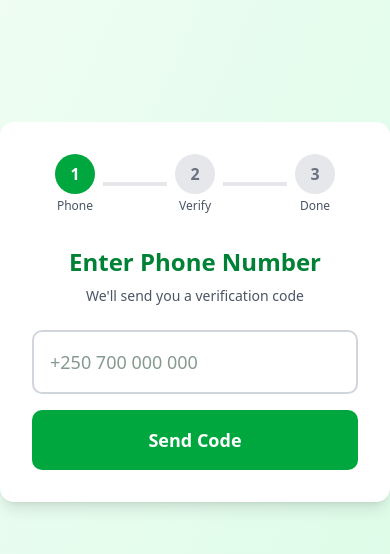
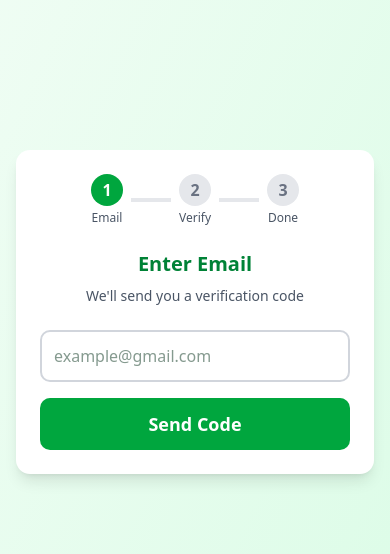
Before and after one commit to SheCanCODE-Capstone-Projects/Greenex_fe, a Next.js app: page /pages/otp in a window 390 px wide. Shown: the part 110-664 px from the top of the page. Built offline with nearby package versions, Linux system fonts and the light colour scheme.

Commit message:
Changed the otp send logic from telephone number to gmail

```diff
--- a/src/app/pages/otp/page.tsx
+++ b/src/app/pages/otp/page.tsx
@@ -1,39 +1,46 @@
 "use client";
 
-import { useState } from "react";
+import { useState, useRef, useEffect } from "react";
 
 export default function OTPPage() {
-  const [step, setStep] = useState(1); // 1: Phone, 2: OTP, 3: Success
-  const [phone, setPhone] = useState("");
+  const [step, setStep] = useState(1);
+  const [email, setEmail] = useState("");
   const [otp, setOtp] = useState(["", "", "", "", "", ""]);
   const [loading, setLoading] = useState(false);
+  const inputRefs = useRef<(HTMLInputElement | null)[]>([]);
 
   const handleDigitInput = (index: number, value: string) => {
     if (!/^\d*$/.test(value)) return;
     const newOtp = [...otp];
     newOtp[index] = value.slice(-1);
     setOtp(newOtp);
+
+    // Auto-focus next input
+    if (value && index < 5) {
+      inputRefs.current[index + 1]?.focus();
+    }
   };
 
-  // ========================================
-  // BACKEND INTEGRATION: Send OTP
-  // ========================================
+  const handleKeyDown = (index: number, e: React.KeyboardEvent<HTMLInputElement>) => {
+    if (e.key === "Backspace" && !otp[index] && index > 0) {
+      inputRefs.current[index - 1]?.focus();
+    }
+  };
+
   const sendOTP = async () => {
-    if (!phone) {
-      alert("Please enter your phone number!");
+    if (!email) {
+      alert("Please enter your email!");
       return;
     }
     setLoading(true);
-    // TODO: Add your API call here
+
+    // TODO: Backend API
     setTimeout(() => {
       setStep(2);
       setLoading(false);
-    }, 1000);
+    }, 800);
   };
 
-  // ========================================
-  // BACKEND INTEGRATION: Verify OTP
-  // ========================================
   const verifyOTP = async () => {
     const otpString = otp.join("");
     if (otpString.length !== 6) {
@@ -41,172 +48,122 @@ export default function OTPPage() {
       return;
     }
     setLoading(true);
-    // TODO: Add your API call here
+
+    // TODO: Backend API
     setTimeout(() => {
       setStep(3);
       setLoading(false);
-    }, 1000);
+    }, 800);
   };
 
   return (
-    <div className="flex items-center justify-center min-h-screen bg-gradient-to-br from-green-50 to-green-100">
-      <div className="bg-white p-8 rounded-xl shadow-lg w-full max-w-md">
+    <div className="flex items-center justify-center min-h-screen bg-gradient-to-br from-green-50 to-green-100 px-4">
+      <div className="bg-white p-6 sm:p-8 rounded-xl shadow-lg w-full max-w-md">
 
         {/* Step Indicator */}
-        <div className="flex justify-center items-center mb-8">
-          <div className="flex items-center">
+        <div className="flex justify-center items-center mb-6 sm:mb-8">
+          <div className="flex items-center gap-2 sm:gap-4">
+
             {/* Step 1 */}
             <div className="flex flex-col items-center">
-              <div className={`w-10 h-10 rounded-full flex items-center justify-center font-bold ${
-                step >= 1 ? 'bg-green-600 text-white' : 'bg-gray-200 text-gray-500'
+              <div className={`w-8 h-8 sm:w-10 sm:h-10 rounded-full flex items-center justify-center font-bold ${
+                step >= 1 ? "bg-green-600 text-white" : "bg-gray-200 text-gray-500"
               }`}>
-                {step > 1 ? '✓' : '1'}
+                {step > 1 ? "✓" : "1"}
               </div>
-              <span className="text-xs mt-1 text-gray-600">Phone</span>
+              <span className="text-xs mt-1 text-gray-600">Email</span>
             </div>
 
-            {/* Line */}
-            <div className={`w-16 h-1 mx-2 ${step >= 2 ? 'bg-green-600' : 'bg-gray-200'}`}></div>
+            <div className={`h-1 w-10 sm:w-16 ${step >= 2 ? "bg-green-600" : "bg-gray-200"}`} />
 
             {/* Step 2 */}
             <div className="flex flex-col items-center">
-              <div className={`w-10 h-10 rounded-full flex items-center justify-center font-bold ${
-                step >= 2 ? 'bg-green-600 text-white' : 'bg-gray-200 text-gray-500'
+              <div className={`w-8 h-8 sm:w-10 sm:h-10 rounded-full flex items-center justify-center font-bold ${
+                step >= 2 ? "bg-green-600 text-white" : "bg-gray-200 text-gray-500"
               }`}>
-                {step > 2 ? '✓' : '2'}
+                {step > 2 ? "✓" : "2"}
               </div>
               <span className="text-xs mt-1 text-gray-600">Verify</span>
             </div>
 
-            {/* Line */}
-            <div className={`w-16 h-1 mx-2 ${step >= 3 ? 'bg-green-600' : 'bg-gray-200'}`}></div>
+            <div className={`h-1 w-10 sm:w-16 ${step >= 3 ? "bg-green-600" : "bg-gray-200"}`} />
 
             {/* Step 3 */}
             <div className="flex flex-col items-center">
-              <div className={`w-10 h-10 rounded-full flex items-center justify-center font-bold ${
-                step >= 3 ? 'bg-green-600 text-white' : 'bg-gray-200 text-gray-500'
+              <div className={`w-8 h-8 sm:w-10 sm:h-10 rounded-full flex items-center justify-center font-bold ${
+                step >= 3 ? "bg-green-600 text-white" : "bg-gray-200 text-gray-500"
               }`}>
-                {step >= 3 ? '✓' : '3'}
+                {step >= 3 ? "✓" : "3"}
               </div>
               <span className="text-xs mt-1 text-gray-600">Done</span>
             </div>
+
           </div>
         </div>
 
-        {/* Step 1: Phone Number */}
+        {/* Step 1: Email Input */}
         {step === 1 && (
           <div>
-            <h2 className="text-2xl font-bold text-green-700 mb-2 text-center">
-              Enter Phone Number
+            <h2 className="text-xl sm:text-2xl font-bold text-green-700 mb-2 text-center">
+              Enter Email
             </h2>
             <p className="text-gray-600 text-sm mb-6 text-center">
               We'll send you a verification code
             </p>
 
             <input
-              type="tel"
-              placeholder="+250 700 000 000"
-              value={phone}
-              onChange={(e) => setPhone(e.target.value)}
+              type="email"
+              placeholder="example@gmail.com"
+              value={email}
+              onChange={(e) => setEmail(e.target.value)}
               disabled={loading}
-              className="w-full p-4 border-2 border-gray-300 rounded-lg mb-4 text-lg focus:outline-none focus:ring-2 focus:ring-green-500 focus:border-green-500 disabled:bg-gray-100"
+              className="w-full p-3 sm:p-4 border-2 border-gray-300 rounded-lg mb-4 text-base sm:text-lg focus:outline-none focus:ring-2 focus:ring-green-500 focus:border-green-500 disabled:bg-gray-100"
             />
 
             <button
               onClick={sendOTP}
               disabled={loading}
-              className="w-full bg-green-600 text-white p-4 rounded-lg font-semibold text-lg hover:bg-green-700 transition disabled:bg-gray-400"
+              className="w-full bg-green-600 text-white p-3 sm:p-4 rounded-lg font-semibold text-lg hover:bg-green-700 transition disabled:bg-gray-400"
             >
-              {loading ? 'Sending...' : 'Send Code'}
+              {loading ? "Sending..." : "Send Code"}
             </button>
           </div>
         )}
 
-        {/* Step 2: OTP Verification */}
+        {/* Step 2: OTP */}
         {step === 2 && (
           <div>
-            <h2 className="text-2xl font-bold text-green-700 mb-2 text-center">
+            <h2 className="text-xl sm:text-2xl font-bold text-green-700 mb-2 text-center">
               Enter Verification Code
             </h2>
-            <p className="text-gray-600 text-sm mb-1 text-center">
-              Code sent to
-            </p>
-            <p className="text-green-700 font-semibold mb-6 text-center">{phone}</p>
 
-            {/* OTP Digit Boxes */}
-            <div className="flex justify-center gap-2 mb-6">
+            <p className="text-gray-600 text-sm text-center">Code sent to</p>
+            <p className="text-green-700 font-semibold mb-6 text-center break-all">{email}</p>
+
+            {/* Responsive OTP inputs */}
+            <div className="flex justify-center gap-2 sm:gap-3 mb-6">
               {otp.map((digit, index) => (
                 <input
                   key={index}
+                  ref={(el) => { inputRefs.current[index] = el; }}
                   type="text"
                   inputMode="numeric"
                   maxLength={1}
                   value={digit}
                   onChange={(e) => handleDigitInput(index, e.target.value)}
+                  onKeyDown={(e) => handleKeyDown(index, e)}
                   disabled={loading}
-                  className="w-12 h-14 text-center text-2xl font-bold border-2 border-gray-300 rounded-lg focus:outline-none focus:ring-2 focus:ring-green-500 focus:border-green-500 disabled:bg-gray-100"
+                  className="w-10 h-12 sm:w-12 sm:h-14 text-center text-xl sm:text-2xl font-bold border-2 border-gray-300 rounded-lg focus:outline-none focus:ring-2 focus:ring-green-500 disabled:bg-gray-100"
                 />
               ))}
-            </div>
-
-            {/* Number Pad */}
-            <div className="grid grid-cols-3 gap-3 mb-4">
-              {[1, 2, 3, 4, 5, 6, 7, 8, 9].map((num) => (
-                <button
-                  key={num}
-                  onClick={() => {
-                    const emptyIndex = otp.findIndex(d => d === "");
-                    if (emptyIndex !== -1) {
-                      handleDigitInput(emptyIndex, num.toString());
-                    }
-                  }}
-                  disabled={loading}
-                  className="bg-green-50 hover:bg-green-100 active:bg-green-200 text-green-700 font-bold text-xl p-4 rounded-lg transition"
-                >
-                  {num}
-                </button>
-              ))}
-              <button
-                onClick={() => setOtp(["", "", "", "", "", ""])}
-                disabled={loading}
-                className="bg-red-50 hover:bg-red-100 text-red-600 font-semibold p-4 rounded-lg transition"
-              >
-                Clear
-              </button>
-              <button
-                onClick={() => {
-                  const emptyIndex = otp.findIndex(d => d === "");
-                  if (emptyIndex !== -1) {
-                    handleDigitInput(emptyIndex, "0");
-                  }
-                }}
-                disabled={loading}
-                className="bg-green-50 hover:bg-green-100 active:bg-green-200 text-green-700 font-bold text-xl p-4 rounded-lg transition"
-              >
-                0
-              </button>
-              <button
-                onClick={() => {
-                  const lastFilledIndex = otp.map((d, i) => d !== "" ? i : -1).filter(i => i !== -1).pop();
-                  if (lastFilledIndex !== undefined) {
-                    const newOtp = [...otp];
-                    newOtp[lastFilledIndex] = "";
-                    setOtp(newOtp);
-                  }
-                }}
-                disabled={loading}
-                className="bg-yellow-50 hover:bg-yellow-100 text-yellow-700 font-semibold p-4 rounded-lg transition"
-              >
-                ⌫
-              </button>
             </div>
 
             <button
               onClick={verifyOTP}
               disabled={loading}
-              className="w-full bg-green-600 text-white p-4 rounded-lg font-semibold text-lg hover:bg-green-700 transition disabled:bg-gray-400 mb-3"
+              className="w-full bg-green-600 text-white p-3 sm:p-4 rounded-lg font-semibold text-lg hover:bg-green-700 transition disabled:bg-gray-400 mb-3"
             >
-              {loading ? 'Verifying...' : 'Verify Code'}
+              {loading ? "Verifying..." : "Verify Code"}
             </button>
 
             <div className="flex justify-between text-sm">
@@ -218,8 +175,9 @@ export default function OTPPage() {
                 disabled={loading}
                 className="text-gray-600 hover:text-gray-800"
               >
-                ← Change Number
+                ← Change Email
               </button>
+
               <button
                 onClick={sendOTP}
                 disabled={loading}
@@ -233,38 +191,33 @@ export default function OTPPage() {
 
         {/* Step 3: Success */}
         {step === 3 && (
-          <div className="text-center py-8">
-            <div className="w-20 h-20 bg-green-100 rounded-full flex items-center justify-center mx-auto mb-6">
-              <svg className="w-12 h-12 text-green-600" fill="none" stroke="currentColor" viewBox="0 0 24 24">
+          <div className="text-center py-6 sm:py-8">
+            <div className="w-16 h-16 sm:w-20 sm:h-20 bg-green-100 rounded-full flex items-center justify-center mx-auto mb-5 sm:mb-6">
+              <svg className="w-10 h-10 sm:w-12 sm:h-12 text-green-600" fill="none" stroke="currentColor" viewBox="0 0 24 24">
                 <path strokeLinecap="round" strokeLinejoin="round" strokeWidth={3} d="M5 13l4 4L19 7" />
               </svg>
             </div>
 
-            <h2 className="text-3xl font-bold text-green-600 mb-3">
+            <h2 className="text-2xl font-bold text-green-600 mb-3">
               Verified Successfully!
             </h2>
-            <p className="text-gray-600 mb-2">
-              Your phone number
-            </p>
-            <p className="text-green-700 font-semibold text-lg mb-6">
-              {phone}
-            </p>
-            <p className="text-gray-600 mb-8">
-              has been verified successfully.
-            </p>
+
+            <p className="text-gray-600 mb-2">Your email</p>
+            <p className="text-green-700 font-semibold text-lg break-all">{email}</p>
 
             <button
               onClick={() => {
                 setStep(1);
-                setPhone("");
+                setEmail("");
                 setOtp(["", "", "", "", "", ""]);
               }}
-              className="bg-green-600 text-white px-8 py-3 rounded-lg font-semibold hover:bg-green-700 transition"
+              className="mt-6 bg-green-600 text-white px-6 sm:px-8 py-3 rounded-lg font-semibold hover:bg-green-700 transition"
             >
-              Verify Another Number
+              Verify Another Email
             </button>
           </div>
         )}
+
       </div>
     </div>
   );
```
